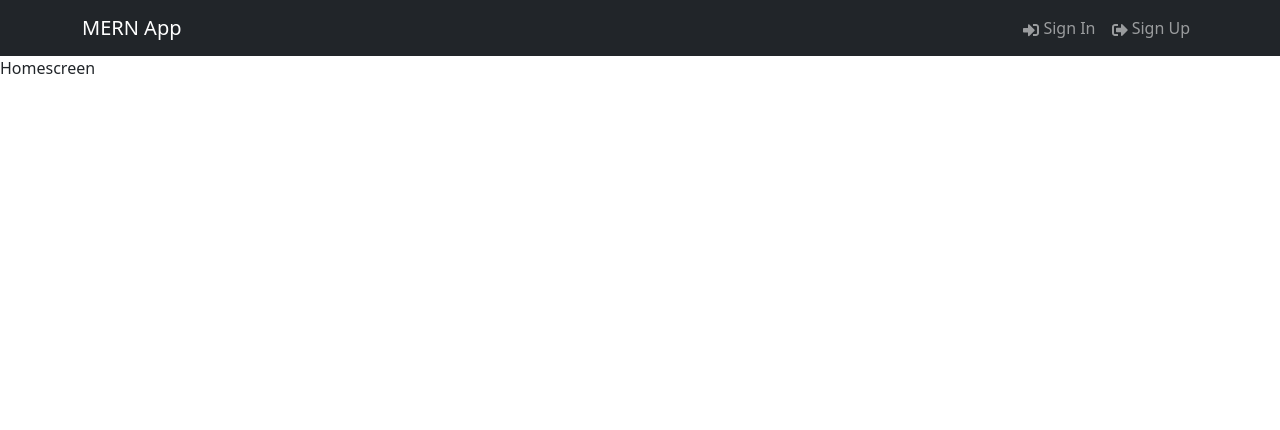
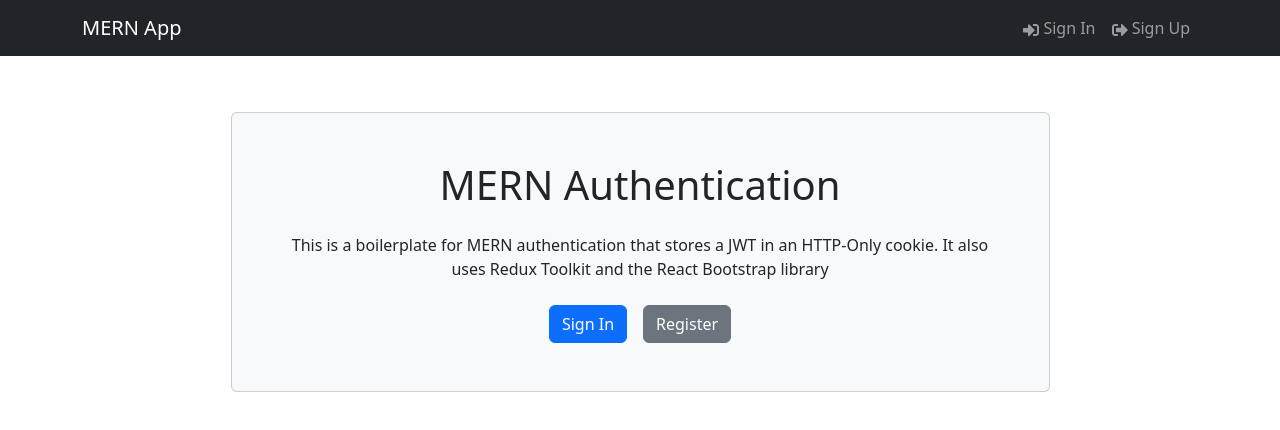
Before and after one commit to Mackowi/mern-auth-app, a React (Vite) app in the folder frontend/: page / in a window 1280 px wide. Shown: the top 430 px of the page. Built offline with nearby package versions, Linux system fonts and the light colour scheme.

Commit message:
added routes

```diff
--- a/frontend/package.json
+++ b/frontend/package.json
@@ -14,7 +14,9 @@
     "react": "^18.2.0",
     "react-bootstrap": "^2.7.4",
     "react-dom": "^18.2.0",
-    "react-icons": "^4.8.0"
+    "react-icons": "^4.8.0",
+    "react-router-bootstrap": "^0.26.2",
+    "react-router-dom": "^6.11.2"
   },
   "devDependencies": {
     "@types/react": "^18.0.28",
--- a/frontend/src/App.jsx
+++ b/frontend/src/App.jsx
@@ -1,11 +1,14 @@
 import Header from './components/Header';
-import Homescreen from './screens/Homescreen';
+import { Container } from 'react-bootstrap';
+import { Outlet } from 'react-router-dom';
 
 function App() {
   return (
     <>
       <Header />
-      <Homescreen />
+      <Container className='my-2'>
+        <Outlet />
+      </Container>
     </>
   );
 }
--- a/frontend/src/components/Header.jsx
+++ b/frontend/src/components/Header.jsx
@@ -1,21 +1,28 @@
 import { Navbar, Nav, Container } from 'react-bootstrap';
 import { FaSignInAlt, FaSignOutAlt } from 'react-icons/fa';
+import { LinkContainer } from 'react-router-bootstrap';
 
 const Header = () => {
   return (
     <header>
       <Navbar bg='dark' variant='dark' expand='lg' collapseOnSelect>
         <Container>
-          <Navbar.Brand href='/'>MERN App</Navbar.Brand>
+          <LinkContainer to='/'>
+          <Navbar.Brand>MERN App</Navbar.Brand>
+          </LinkContainer>
           <Navbar.Toggle aria-controls='basic-navbar-nav' />
           <Navbar.Collapse id='basic-navbar-nav'>
             <Nav className='ms-auto'>
-              <Nav.Link href='/login'>
-                <FaSignInAlt /> Sign In
-              </Nav.Link>
-              <Nav.Link href='/login'>
-                <FaSignOutAlt /> Sign Up
-              </Nav.Link>
+              <LinkContainer to='/login'>
+                <Nav.Link>
+                  <FaSignInAlt /> Sign In
+                </Nav.Link>
+              </LinkContainer>
+              <LinkContainer to='/register'>
+                <Nav.Link>
+                  <FaSignOutAlt /> Sign Up
+                </Nav.Link>
+              </LinkContainer>
             </Nav>
           </Navbar.Collapse>
         </Container>
--- /dev/null
+++ b/frontend/src/components/Hero.jsx
@@ -0,0 +1,31 @@
+import { Container, Card, Button } from 'react-bootstrap';
+import { LinkContainer } from 'react-router-bootstrap';
+
+const Hero = () => {
+  return (
+    <div className='py-5'>
+      <Container className='d-flex justify-content-center'>
+        <Card className='p-5 d-flex flex-column align-items-center hero-card bg-light w-75'>
+          <h1 className='text-center mb-4'>MERN Authentication</h1>
+          <p className='text-center mb-4'>
+            This is a boilerplate for MERN authentication that stores a JWT in
+            an HTTP-Only cookie. It also uses Redux Toolkit and the React
+            Bootstrap library
+          </p>
+          <div className='d-flex'>
+            <LinkContainer to='/login'>
+              <Button variant='primary' className='me-3'>
+                Sign In
+              </Button>
+            </LinkContainer>
+            <LinkContainer to='/register'>
+              <Button variant='secondary'>Register</Button>
+            </LinkContainer>
+          </div>
+        </Card>
+      </Container>
+    </div>
+  );
+};
+
+export default Hero;
--- a/frontend/src/main.jsx
+++ b/frontend/src/main.jsx
@@ -1,10 +1,25 @@
-import React from 'react'
-import ReactDOM from 'react-dom/client'
-import App from './App.jsx'
+import React from 'react';
+import ReactDOM from 'react-dom/client';
+import App from './App.jsx';
+import {
+  createBrowserRouter,
+  createRoutesFromElements,
+  Route,
+  RouterProvider,
+} from 'react-router-dom';
 import 'bootstrap/dist/css/bootstrap.min.css';
+import Homescreen from './screens/HomeScreen.jsx';
+
+const router = createBrowserRouter(
+  createRoutesFromElements(
+    <Route path='/' element={<App />}>
+      <Route index={true} path='/' element={<Homescreen />} />
+    </Route>
+  )
+);
 
 ReactDOM.createRoot(document.getElementById('root')).render(
   <React.StrictMode>
-    <App />
-  </React.StrictMode>,
-)
+    <RouterProvider router={router} />
+  </React.StrictMode>
+);
--- /dev/null
+++ b/frontend/src/screens/HomeScreen.jsx
@@ -0,0 +1,7 @@
+import Hero from '../components/Hero';
+
+const Homescreen = () => {
+  return <Hero />;
+};
+
+export default Homescreen;
--- a/frontend/src/screens/Homescreen.jsx
+++ /dev/null
@@ -1,7 +0,0 @@
-const Homescreen = () => {
-  return (
-    <div>Homescreen</div>
-  )
-}
-
-export default Homescreen;
```
Also changed, not shown: 1 other file (tests, documents, lock files or other folders).
